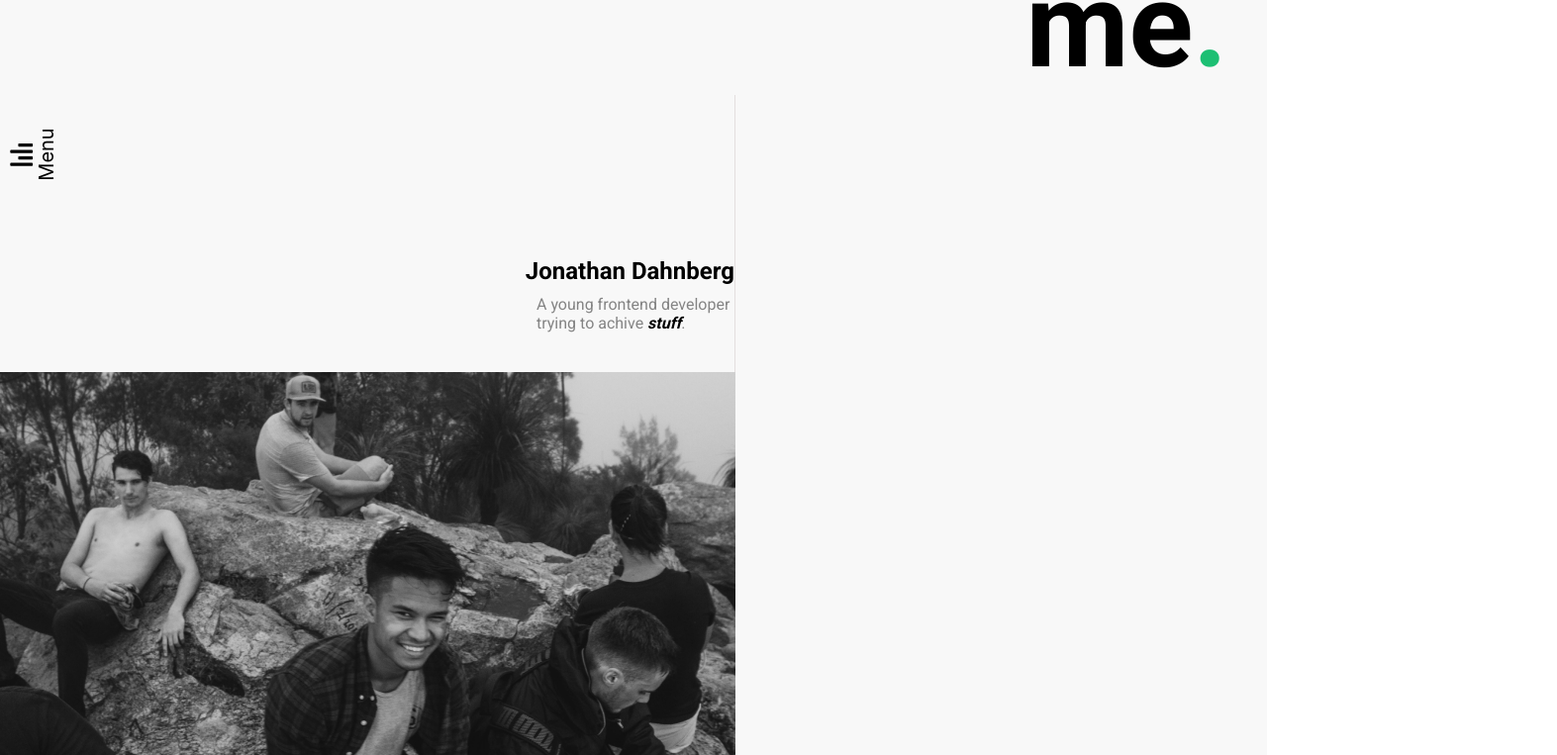
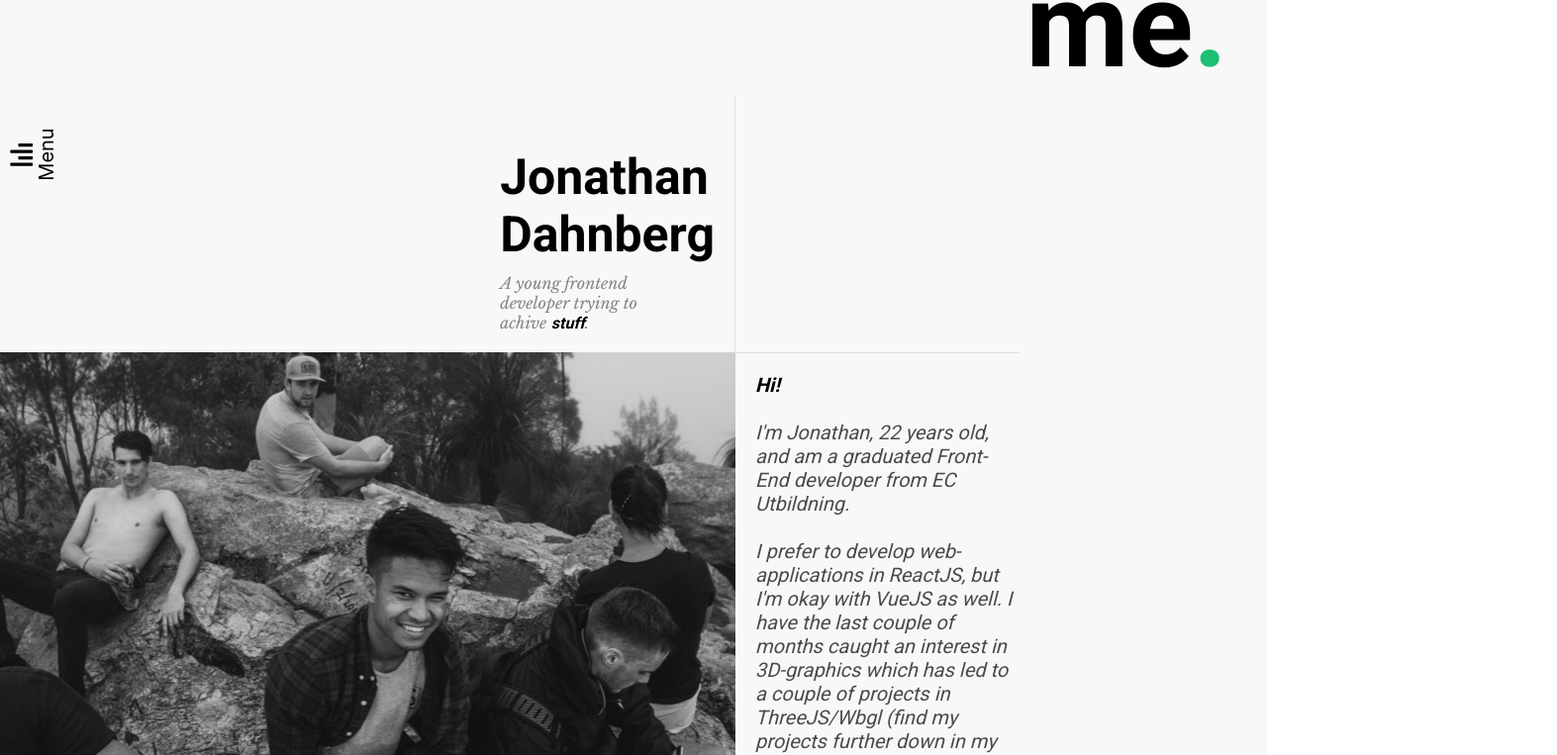
Before and after one commit to Jonathandah/portfolio, a React (Create React App) app: page / in a window 1280 px wide. Shown: the part 244-1007 px from the top of the page at 99% size, 1573 px wide, since content can reach past the window. Built offline with nearby package versions, Linux system fonts and the light colour scheme.

Commit message:
fixed styling on my profile

```diff
--- a/src/Views/Home/components/Skills/Skills.jsx
+++ b/src/Views/Home/components/Skills/Skills.jsx
@@ -14,18 +14,21 @@ function Skills() {
           </span>
         </h1>
         <div className='container__box'>
-          <div className='box__piece'>
-            <section className='piece__name'>
-              <h2 className='name__title'>Jonathan Dahnberg</h2>
+            <section className='box__name'>
+              <h2 className='name__title'>
+              Jonathan
+              <br></br>
+              Dahnberg</h2>
               <p className='name__description'>
-                A young frontend developer trying to achive <span>stuff</span>.
+                A young frontend
+                <br></br>
+                 developer trying to
+                <br></br>
+                achive <span>stuff</span>.
               </p>
             </section>
-            <img className='piece__picture' src={pic} alt='Me sitting on a cliff'></img>
-          </div>
-          <div className='box__bio'>
-            <section className='bio__about'>
-              <p className='about__text'>
+            <img className='box__picture' src={pic} alt='Me sitting on a cliff'></img>
+              <p className='box__text'>
                 <span>Hi! </span>
                 <br></br>
                 <br></br>
@@ -46,8 +49,6 @@ function Skills() {
                 <br></br>
                 <span> Don't hesitate to contact me if you have any further questions.</span>
               </p>
-            </section>
-          </div>
         </div>
       </div>
       <div className='Skills__container--list'>
--- a/src/Views/Home/components/Skills/Skills.sass
+++ b/src/Views/Home/components/Skills/Skills.sass
@@ -26,51 +26,52 @@
                         color: #1DBF73
         .container__box
             position: relative
-            width: 100%
-            height: 100%
-            display: flex
-            flex-direction: row
-            align-items: flex-start
-            justify-content: space-between
-            box-sizing: border-box
-            .box__piece
-                .piece__name
-                    height: 240px
-                    display: flex
-                    align-items: flex-end
-                    justify-content: flex-end
-                    padding-bottom: 40px
-                    flex-direction: column
-                    border-right: 1px solid #E3DEDE
-                    .name__title
-                        padding-bottom: 10px
-                    .name__description
-                        width: 200px
-                        color: #848484
-                        span
-                            &:nth-of-type(1)
-                                color: #000000
-                                font-style: italic
-                                font-weight: 700
-                .pice__picture
-                    position: relative
-                    max-width: 80%
-                    min-width: 360px
-                    height: auto
-                    padding: 20px 20px 20px 0
-            .box__bio
+            width: 70%
+            min-width: 1031px
+            max-width: 1212px
+            display: grid
+            grid-template-areas: ". box_name . ." "box_picture box_picture box_text ." "box_picture box_picture . ."
+            .box__name
+                grid-area: box_name
+                height: 240px
+                display: flex
+                align-items: flex-start
+                justify-content: flex-end
+                padding: 0px 20px 20px 0px
+                flex-direction: column
+                border-right: 1px solid #E3DEDE
+                .name__title
+                    padding-bottom: 10px
+                    font-size: 50px
+                .name__description
+                    font-family: 'Libre Baskerville', sans-serif
+                    font-style: italic
+                    font-weight: normal
+                    color: #848484
+                    span
+                        &:nth-of-type(1)
+                            color: #000000
+                            font-weight: 600
+                            font-family: 'Roboto', sans-serif
+            .box__picture
+                grid-area: box_picture
                 position: relative
-                width: 100%
-                height: 100%
-                display: flex
-                flex-direction: column
-                justify-content: flex-end
-                .bio__about
-                    width: 830px
-                    .about__text
-                        font-family: 'Libre Baskerville', sans-serif
-                        color: #4A4A4A
-                        font-weight: 700
+                // max-width: 80%
+                // min-width: 360px
+                // height: auto
+                // padding: 20px 20px 20px 0
+            .box__text
+                font-style: italic
+                border-top: 1px solid #E3DEDE
+                grid-area: box_text
+                color: #4A4A4A
+                font-size: 20px
+                padding-left: 20px
+                padding-top: 20px
+                span
+                    &:nth-of-type(1)
+                        color: #000000
+                        font-weight: bold
     .Skills__container--list
         position: relative
         width: 100%
```
